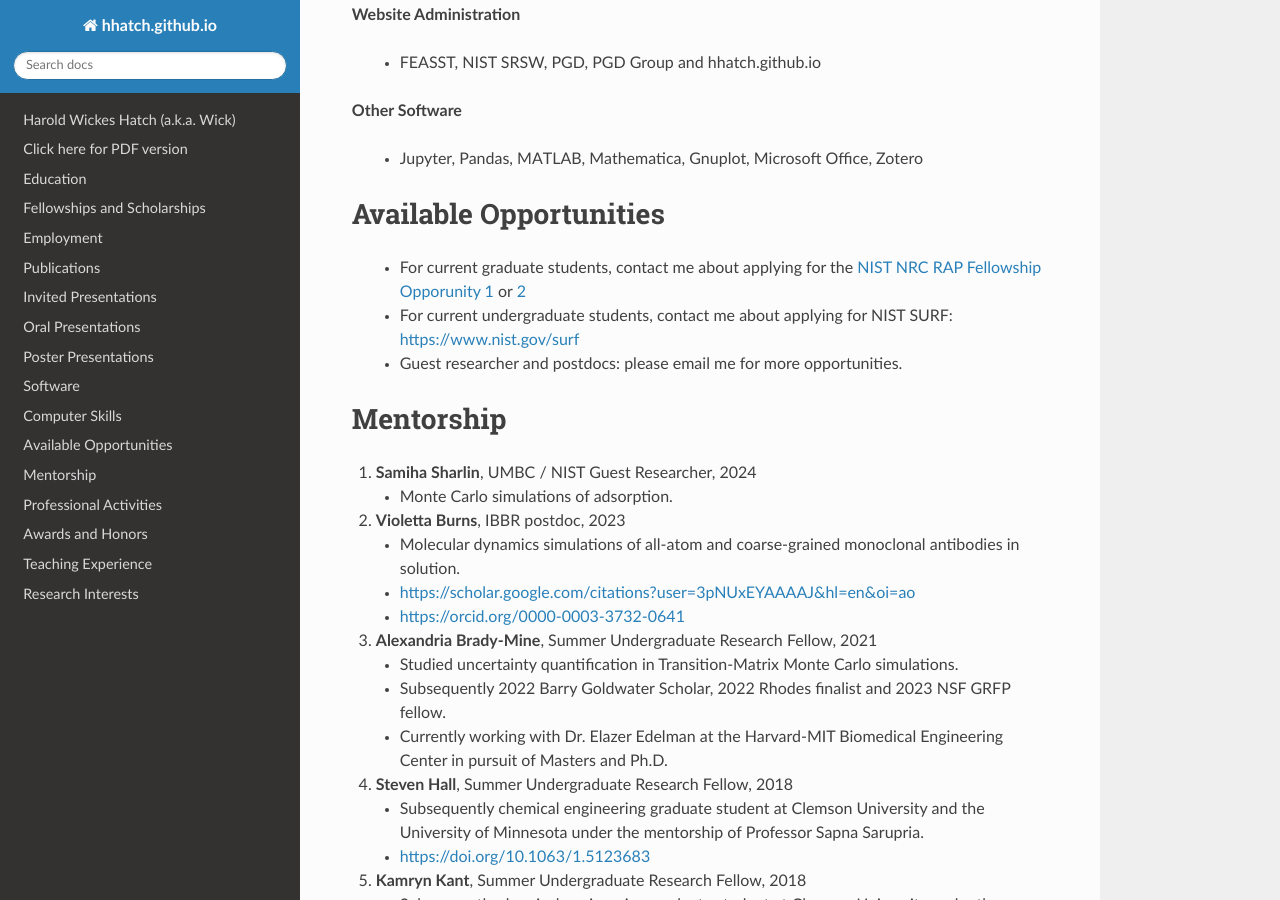
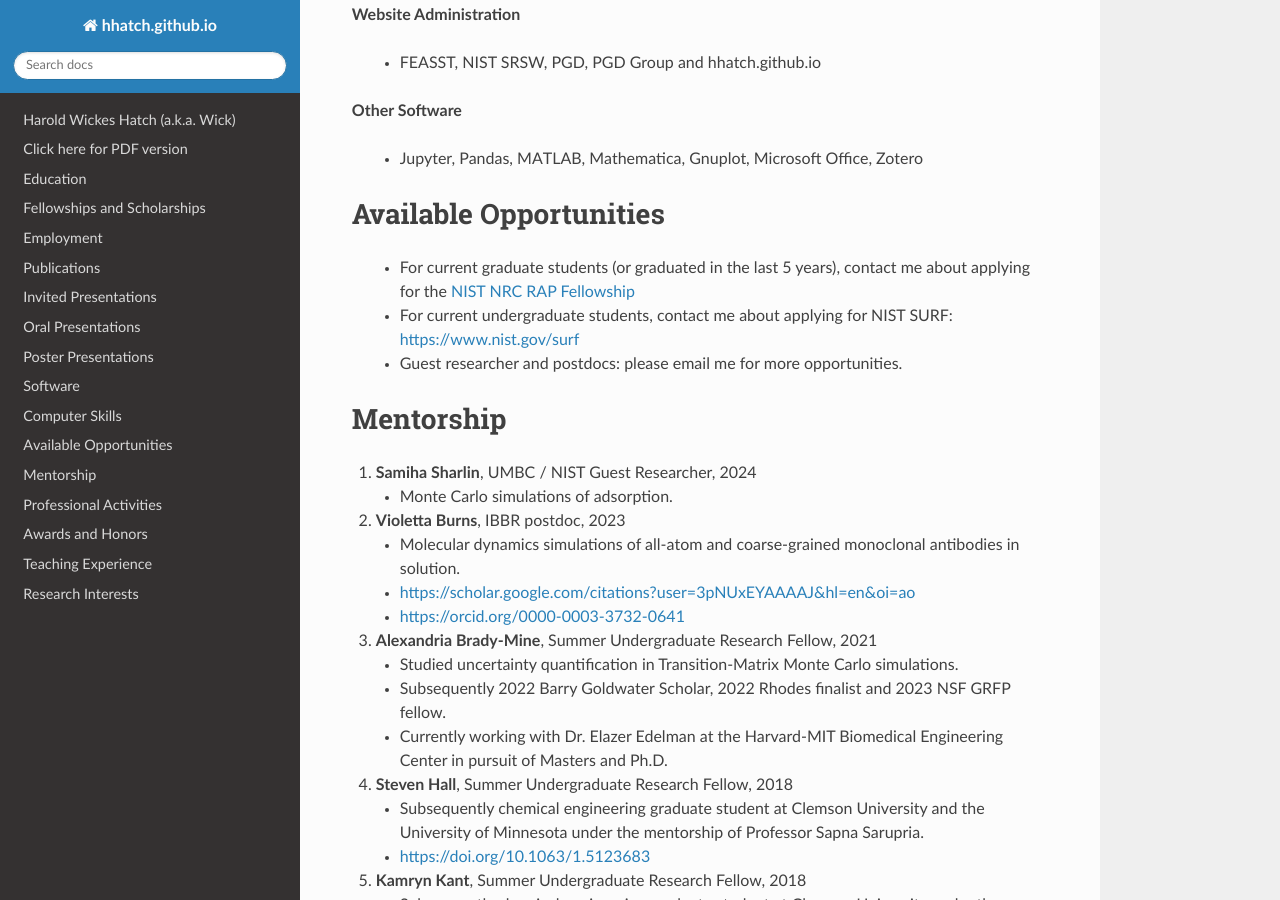
Before and after one commit to hhatch/hhatch.github.io, a Sphinx documentation site: the page built from source/index.rst, in a window 1280 px wide and 900 px high, scrolled down 11318 px. Built offline with Sphinx 7.4.7 and the Read the Docs theme 3.1.0, drawn with Linux system fonts in a browser that asks for light colours.

Commit message:
update nrc

```diff
--- a/source/index.rst
+++ b/source/index.rst
@@ -454,7 +454,7 @@ Computer Skills
 Available Opportunities
 =========================
 
-  - For current graduate students, contact me about applying for the `NIST NRC RAP Fellowship Opporunity 1 <https://ra.nas.edu/RAPLab10/Opportunity/Opportunity.aspx?LabCode=50&ROPCD=506461&RONum=C0480>`_ or `2 <https://ra.nas.edu/RAPLab10/Opportunity/opportunity.aspx?LabCode=50&ROPCD=506461&RONum=C0909>`_
+  - For current graduate students (or graduated in the last 5 years), contact me about applying for the `NIST NRC RAP Fellowship <https://ra.nas.edu/RAPLab10/Opportunity/Opportunity.aspx?LabCode=50&ROPCD=506461&RONum=C0480>`_
 
   - For current undergraduate students, contact me about applying for NIST SURF: https://www.nist.gov/surf
 
```
